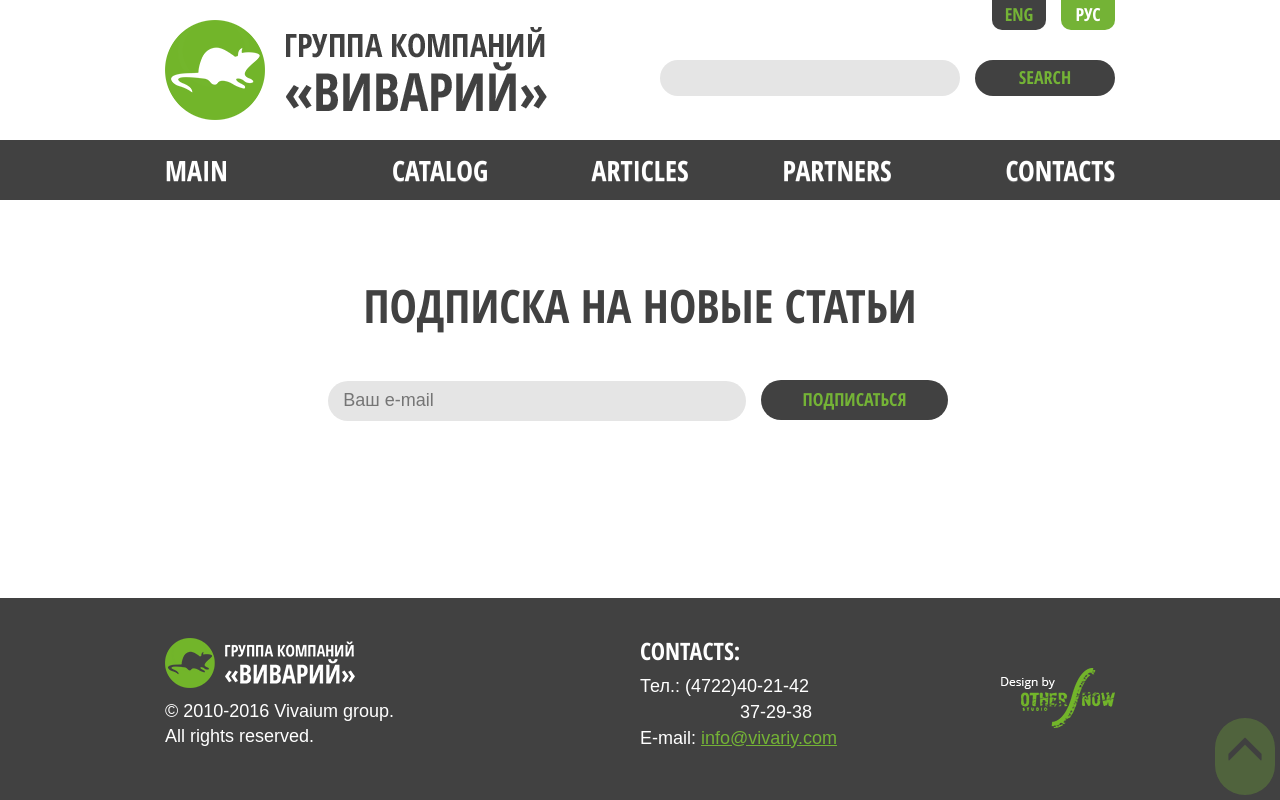
After one commit to m-person/vivariy-site, a Django app: page /subscribe/ in a window 1280 px wide. The commit adds this page. Run offline with Django 3.2, Linux system fonts and the light colour scheme; some libraries are stand-ins or nearby versions.

Commit message:
added email collecting (subscribing). also updated admin interface: added menu to download list of subscribers and backups

```diff
--- a/app/forms.py
+++ b/app/forms.py
@@ -1,6 +1,6 @@
 # -*- coding: utf-8 -*-
-from django.forms import ModelForm
-from app.models import UserRequest
+from django.forms import ModelForm, EmailInput
+from app.models import UserRequest, Subscriber
 from simplemathcaptcha.fields import MathCaptchaField
 from simplemathcaptcha.widgets import MathCaptchaWidget
 
@@ -18,4 +18,13 @@ class UserRequestForm(ModelForm):
     class Meta:
         model = UserRequest
         fields = '__all__'
-        exclude = ('timestamp', 'cart', 'email_is_sent', )
+        exclude = ('timestamp', 'cart', 'email_is_sent',)
+
+
+class SubscriberForm(ModelForm):
+    class Meta:
+        model = Subscriber
+        fields = ('email',)
+        widgets = {
+            'email': EmailInput(attrs={'placeholder': 'Ваш e-mail'})
+        }
--- a/app/models.py
+++ b/app/models.py
@@ -285,3 +285,19 @@ class CarouselItem(models.Model):
     class Meta:
         verbose_name = _('Slide')
         verbose_name_plural = _('Slides')
+
+
+class Subscriber(models.Model):
+    """
+    list of subscribers
+    """
+    email = models.EmailField(_('Email'), unique=True)
+    is_active = models.BooleanField(_('Email is active'), default=True)
+    timestamp = models.DateTimeField(_('Subscribe time'), auto_now_add=True)
+
+    def __str__(self):
+        return self.email
+
+    class Meta:
+        verbose_name = _('Subscriber')
+        verbose_name_plural = _('Subscribers')
--- a/app/static/css/custom.css
+++ b/app/static/css/custom.css
@@ -710,6 +710,74 @@ div.carousel {
     margin-bottom: 60px;
 }
 
+/*--------- subscribing form (presented on article-list, article-details & subscribe_msg pages)-------*/
+.subscribe-form input {
+    height: 30px;
+    border-radius: 20px;
+    border: none;
+    width: 100%;
+    padding-left: 10px;
+}
+
+.subscribe-form button {
+    background-color: #414141;
+    font-family: 'Open Sans Condensed', sans-serif;
+    color: #74b336;
+    font-size: 18px;
+    width: 100%;
+    border-radius: 20px;
+    border: none;
+    height: 30px;
+    margin-top: 10px;
+}
+
+.subscribe-form button:active,
+.subscribe-form button:hover {
+    background-color: #74b336;
+    color: white;
+}
+
+.article-tags-panel .subscribe-form h5 {
+    margin-top: 80px;
+    margin-bottom: 20px;
+}
+
+.subscribe-msg .subscribe-form input {
+    background-color: #e5e5e5;
+    height: 40px;
+    width: 67%;
+    padding-left: 15px;
+}
+
+.subscribe-msg .subscribe-form button {
+    width: 30%;
+    height: 40px;
+    margin-left: 10px;
+}
+
+.subscribe-form ul.errorlist {
+    list-style-type: none;
+    color: red;
+    margin: 0 0 0 15px;
+    font-size: 16px;
+    text-align: left;
+    padding: 0;
+}
+
+.subscribe-msg h2 {
+    margin-top: 80px;
+    margin-bottom: 40px;
+}
+
+.subscribe-msg a {
+    color: #74b336;
+    text-align: center;
+}
+
+.subscribe-msg form {
+    margin-bottom: 80px;
+}
+
 /*-------- partners page -----------*/
 .partners-list .breadcrumbs {
     margin-right: -5px;
@@ -1038,11 +1106,12 @@ div.carousel {
 
 /*------todo: debug only, get rid in production -------*/
 /*.row, .container {*/
-/*border: solid black 1px;*/
+    /*border: solid black 1px;*/
 /*}*/
+/**/
 
 /**[class*=' col-'], *[class^='col-'] {*/
-/*border: solid red 1px;*/
+    /*border: solid red 1px;*/
 /*}*/
 
 /*--------- adjust for smaller screen sizes ---------*/
--- a/app/templates/article-list.html
+++ b/app/templates/article-list.html
@@ -100,6 +100,11 @@
             </section>
 
             <aside class="col-lg-2 col-md-2 col-sm-12 col-xs-12 article-tags-panel">
+                <form action="/subscribe/" method="post" class="subscribe-form">{% csrf_token %}
+                    <h5>ПОЛУЧАТЬ<br> НОВЫЕ СТАТЬИ</h5>
+                    <input type="text" name="email" placeholder="Ваш e-mail">
+                    <button type="submit">ПОДПИСАТЬСЯ</button>
+                </form>
                 <div>
                     <h5>КЛЮЧЕВЫЕ СЛОВА</h5>
                     <ul>
--- /dev/null
+++ b/app/templates/subscribe_msg.html
@@ -0,0 +1,30 @@
+{% extends "base.html" %}
+{% load staticfiles %}
+
+{% block title %}{{ block.super }} | подписка{% endblock %}
+
+{% block content %}
+    <div class="container subscribe-msg">
+        <div class="row">
+            {% if success %}
+                <h2>ВАШ АДРЕС СОХРАНЕН</h2>
+                <div class="col-lg-8 col-md-8 col-sm-10 col-xs-12 col-lg-offset-2 col-md-offset-2 col-sm-offset-1">
+                    <a href="{% url 'article_list' %}" class="center-block">к списку статей</a>
+                </div>
+            {% else %}
+                <h2>ПОДПИСКА НА НОВЫЕ СТАТЬИ</h2>
+                <div class="col-lg-8 col-md-8 col-sm-10 col-xs-12 col-lg-offset-2 col-md-offset-2 col-sm-offset-1">
+                    <form action="/subscribe/" method="post" class="subscribe-form">{% csrf_token %}
+                        {{ form.non_field_errors }}
+                    <span class="fieldWrapper">
+                        {{ form.email.errors }}
+{#                    <label for="{{ form.email.id_for_label }}">Email:</label>#}
+                        {{ form.email }}
+                    </span>
+                        <button type="submit">ПОДПИСАТЬСЯ</button>
+                    </form>
+                </div>
+            {% endif %}
+        </div>
+    </div>
+{% endblock %}
--- a/app/views.py
+++ b/app/views.py
@@ -2,12 +2,13 @@
 from django.shortcuts import render, get_object_or_404, redirect
 from django.views.generic import TemplateView, RedirectView, FormView
 from django.core.exceptions import ObjectDoesNotExist
-from app.models import (Category, Product, TopCategory, Partner, Article, Employee, CarouselItem, UserRequest, )
+from app.models import (Category, Product, TopCategory, Partner, Article, Employee, CarouselItem, UserRequest,
+                        Subscriber, )
 from django.core.urlresolvers import reverse
 from django.core.paginator import PageNotAnInteger, Paginator, EmptyPage
 from tagging.models import Tag, TaggedItem
 from django.http import JsonResponse
-from app.forms import UserRequestForm
+from app.forms import UserRequestForm, SubscriberForm
 import json
 from django.http import HttpResponse, HttpResponseNotAllowed
 from django.core.mail import send_mail
@@ -19,6 +20,7 @@ from django.contrib.admin.views.decorators import staff_member_required
 from django.conf import settings
 from datetime import datetime
 import tarfile
+import csv
 
 
 class MyPaginator(Paginator):
@@ -248,7 +250,6 @@ class ContactsView(FormView):
                           recipient_list=[data['email']],
                           from_email=settings.EMAIL_HOST_USER)
         except Exception:
-            raise
             pass
         UserRequest.objects.create(**data)
         return render(self.request, 'request_success.html', {'success': email_is_sent})
@@ -317,3 +318,26 @@ class LangRedirect(RedirectView):
                 return curr_path
             else:
                 return reverse('main')
+
+
+class SubscribeView(FormView):
+    template_name = 'subscribe_msg.html'
+    form_class = SubscriberForm
+
+    def form_valid(self, form):
+        if form.is_valid():
+            Subscriber.objects.create(email=form.cleaned_data['email'])
+            return render(self.request, 'subscribe_msg.html', {'success': True})
+
+
+@staff_member_required
+def get_subscribers(request):
+    # returns list of subscribers in csv format
+    resp = HttpResponse(content_type='text/csv')
+    resp['Content-Disposition'] = 'attachment; filename="subscribers_{}.csv"'.format(
+        (datetime.now().isoformat()).split('.')[0], )
+    writer = csv.writer(resp)
+    writer.writerow(['email'])
+    for item in Subscriber.objects.filter(is_active=True):
+        writer.writerow([item.email])
+    return resp
--- a/vivariy_site/settings.py
+++ b/vivariy_site/settings.py
@@ -72,7 +72,7 @@ ROOT_URLCONF = 'vivariy_site.urls'
 TEMPLATES = [
     {
         'BACKEND': 'django.template.backends.django.DjangoTemplates',
-        'DIRS': [os.path.join(BASE_DIR, 'templates')]
+        'DIRS': [os.path.join(BASE_DIR, 'templates'), os.path.join(BASE_DIR, 'app', 'templates')]
         ,
         'APP_DIRS': True,
         'OPTIONS': {
@@ -160,6 +160,9 @@ LOCALE_PATHS = [os.path.join(BASE_DIR, 'app', 'locale')]
 
 # django-smuggler setup (db backups)
 SMUGGLER_FIXTURE_DIR = os.path.join(BASE_DIR, 'backups')
+SMUGGLER_EXCLUDE_LIST = ['contenttypes',
+                         'admin',
+                         'tagging']  # skip them, to avoid import key errors on another DB due different sequence numbers
 
 # email settings:
 EMAIL_HOST = 'localhost'
@@ -167,7 +170,6 @@ EMAIL_HOST_USER = 'request@vivariy.com'
 EMAIL_PORT = 2525
 EMAIL_TIMEOUT = 15
 EMAIL_SUBJECT_PREFIX = 'vivariy.com: '
-
 
 # django-resized defaults:
 # DJANGORESIZED_DEFAULT_QUALITY = 99
--- a/vivariy_site/urls.py
+++ b/vivariy_site/urls.py
@@ -8,7 +8,7 @@ from django.contrib.sitemaps.views import sitemap
 from app import sitemaps
 from app.views import (MainView, CatalogView, CategoryView, ProductView, PartnersView, ArticleListView,
                        ArticleDetailView, ContactsView, RequestSuccess, cart_count_request, media_backup_request,
-                       LangRedirect, )
+                       LangRedirect, SubscribeView, get_subscribers, )
 
 sitemaps = {
     'staticpages': sitemaps.StaticViewsMap,
@@ -20,6 +20,7 @@ sitemaps = {
 urlpatterns = [
     url(r'^admin/', include('smuggler.urls')),
     url(r'^admin/mediabackup/', media_backup_request, ),
+    url(r'^admin/get_subscribers/', get_subscribers),
     url(r'^admin/', admin.site.urls),
     url(r'^ckeditor/', include('ckeditor_uploader.urls')),
     url(r'^$', MainView.as_view(), name='main'),
@@ -37,6 +38,7 @@ urlpatterns = [
     url(r"^search/", include("watson.urls", namespace="watson")),
     url(r'^sitemap\.xml$', sitemap, {'sitemaps': sitemaps}, name='django.contrib.sitemaps.views.sitemap'),
     url(r'^robots\.txt$', include('robots.urls')),
+    url(r'^subscribe/', SubscribeView.as_view(), name='subscribe'),
     # url(r'^sitemap\.xml$', sitemap, {'sitemaps': sitemaps}, name='django.contrib.sitemaps.views.sitemap')
     # url(r'^404/$', 'django.views.defaults.page_not_found', {'exception': 'ERR'}),
     # url(r'^500/$', 'django.views.defaults.server_error', ),
```
Also changed, not shown: app/admin.py (+13 -3 lines), app/static/css/admin.css (added, +43 -0 lines), app/templates/admin/base.html (added, +97 -0 lines), app/templates/article-details.html (+6 -1 lines), app/locale/ru/LC_MESSAGES/django.po, app/migrations/0008_subscriber.py (added).
